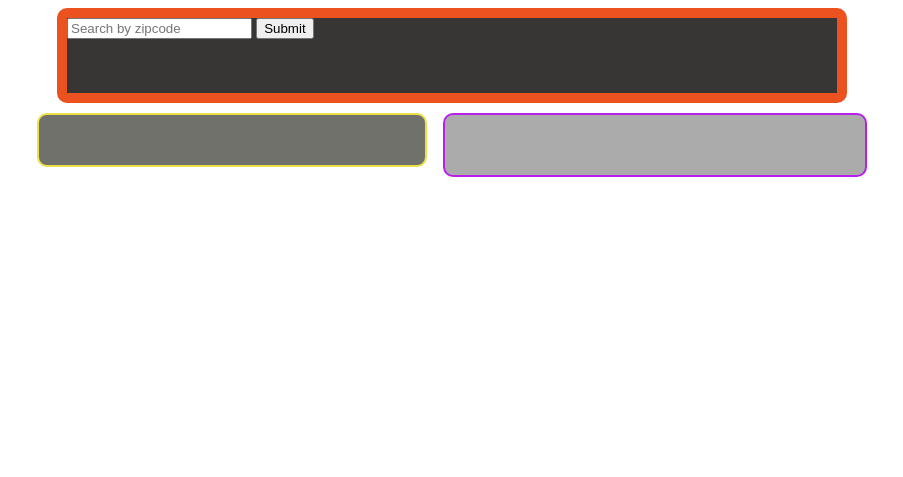
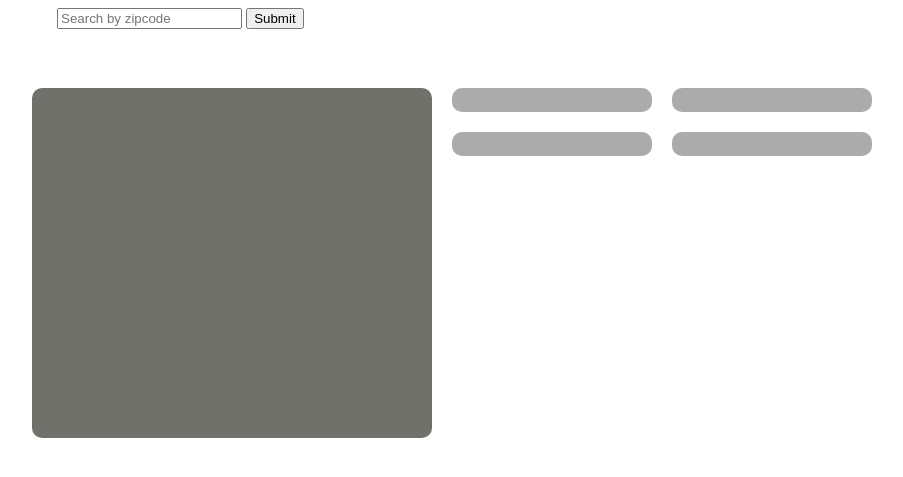
Before and after one commit to MegStClair/Weather-App, a Flask app: page / in a window 1280 px wide. Shown: the top 477 px of the page, without its empty margins (188-1091 px from the left). Run offline with Flask 2, Linux system fonts and the light colour scheme.

Commit message:
final layout styling

```diff
--- a/static/css/style.css
+++ b/static/css/style.css
@@ -4,7 +4,6 @@ body {
     font-size: 13px;
     color:#333
 }
-
 
 p {
     padding: 10px;
@@ -23,9 +22,6 @@ p {
 
 #header {
     height: 75px;
-    background: #373635;
-    border-radius: 10px;
-    border: 10px solid #eb521f;
     margin: 5px;
 }
 
@@ -35,26 +31,21 @@ p {
 
 #current-container {
     width: 400px;
+    height: 350px;
     float: left;
     margin: 0 auto;
     text-align: center;
+    background: #71716b;
+    border-radius: 10px;
 }
 
 .current {
-    background: #71716b;
-    border-radius: 10px;
-    border: 2px solid #ebe048;
-    margin: 5px;
     padding: 25px;
 }
 
-
 #forecast-container {
+    height: 350px;
     width: 420px;
-    background: #acabac;
-    border-radius: 10px;
-    border: 2px solid #b81feb;
-    margin: 5px;
     float: right;
     text-align: center;
 }
@@ -63,20 +54,18 @@ p {
     display: grid;
     grid-template-columns: auto auto;
     grid-gap: 20px;
-    padding: 20px;
 }
-/*
+
 .forecast-days {
-    width: 35%;
-    float: left;
-    padding: 20px 30px;
- } */
+    background: #acabac;
+    border-radius: 10px;
+    padding: 12px;
+ }
 
 .side-by-side {
     width: 40%;
     float: left;
 }
-
 
 #icon-day_1, #icon-day_2, #icon-day_3, #icon-day_4 {
     height: 45px;
@@ -88,10 +77,23 @@ p {
     margin-left: 20px;
 }
 
-#temp-right-day_1, #temp-right-day_2, #temp-right-day_3, #temp-right-day_4 {
+#temp-left {
+    text-align: left;
+    margin-left: 20px;
+}
+
+#temp-right-day_1, #temp-right-day_2, #temp-right-day_3, #temp-right-day_4, #temp-right {
     text-align: right;
 }
 
 .weather-details {
     display: inline-block;
 }
+
+#sun {
+    margin-top: 20px;
+}
+
+#temp-details {
+    padding: 20px;
+}
--- a/static/js/weather.js
+++ b/static/js/weather.js
@@ -19,12 +19,10 @@ weatherData.addEventListener('submit', (evt) => {
       document.querySelector('.current').innerHTML =
         `
         <div id="date"><h1>${result['0']['date']}</h1></div>
-        <div class="side-by-side">
-          <img id="icon" src='http://openweathermap.org/img/w/${result['0']['icon']}.png'></img></div>
-          <div id="temp">
-            <h1>${result['0']['temp']}&#8457;</h1>
-            <h3>${result['0']['weather']}</h3>
-          </div>
+        <h1>${result['0']['temp']}&#8457;</h1>
+        <div class="weather-details">
+          <img class="side-by-side" id="icon" src='http://openweathermap.org/img/w/${result['0']['icon']}.png' style="height:45px; width:45px"></img>
+          <div class="side-by-side" id="temp"><h3>${result['0']['weather']}</h3></div>
         </div>
         <div id="temp-details">
           <div class="side-by-side" id="temp-left">
@@ -37,11 +35,15 @@ weatherData.addEventListener('submit', (evt) => {
             ${result['0']['temp_max']}&#8457;<br>
             ${result['0']['humidity']}%
           </div>
+        </div>
+        <div class="weather-details">
           <div id="sun">
           ${result['0']['sunrise']} <svg xmlns="http://www.w3.org/2000/svg" width="35" height="35" fill="currentColor" class="bi bi-sunrise" viewBox="0 0 16 16"><path d="M7.646 1.146a.5.5 0 0 1 .708 0l1.5 1.5a.5.5 0 0 1-.708.708L8.5 2.707V4.5a.5.5 0 0 1-1 0V2.707l-.646.647a.5.5 0 1 1-.708-.708l1.5-1.5zM2.343 4.343a.5.5 0 0 1 .707 0l1.414 1.414a.5.5 0 0 1-.707.707L2.343 5.05a.5.5 0 0 1 0-.707zm11.314 0a.5.5 0 0 1 0 .707l-1.414 1.414a.5.5 0 1 1-.707-.707l1.414-1.414a.5.5 0 0 1 .707 0zM8 7a3 3 0 0 1 2.599 4.5H5.4A3 3 0 0 1 8 7zm3.71 4.5a4 4 0 1 0-7.418 0H.499a.5.5 0 0 0 0 1h15a.5.5 0 0 0 0-1h-3.79zM0 10a.5.5 0 0 1 .5-.5h2a.5.5 0 0 1 0 1h-2A.5.5 0 0 1 0 10zm13 0a.5.5 0 0 1 .5-.5h2a.5.5 0 0 1 0 1h-2a.5.5 0 0 1-.5-.5z"/></svg>
           <svg xmlns="http://www.w3.org/2000/svg" width="35" height="35" fill="currentColor" class="bi bi-sunset-fill" viewBox="0 0 16 16"><path d="M7.646 4.854a.5.5 0 0 0 .708 0l1.5-1.5a.5.5 0 0 0-.708-.708l-.646.647V1.5a.5.5 0 0 0-1 0v1.793l-.646-.647a.5.5 0 1 0-.708.708l1.5 1.5zm-5.303-.51a.5.5 0 0 1 .707 0l1.414 1.413a.5.5 0 0 1-.707.707L2.343 5.05a.5.5 0 0 1 0-.707zm11.314 0a.5.5 0 0 1 0 .706l-1.414 1.414a.5.5 0 1 1-.707-.707l1.414-1.414a.5.5 0 0 1 .707 0zM11.709 11.5a4 4 0 1 0-7.418 0H.5a.5.5 0 0 0 0 1h15a.5.5 0 0 0 0-1h-3.79zM0 10a.5.5 0 0 1 .5-.5h2a.5.5 0 0 1 0 1h-2A.5.5 0 0 1 0 10zm13 0a.5.5 0 0 1 .5-.5h2a.5.5 0 0 1 0 1h-2a.5.5 0 0 1-.5-.5z"/></svg>
           ${result['0']['sunset']}
-          </div>`
+          </div>
+        </div>`
+
 
       document.querySelector('#day1').innerHTML =
         `<div id="date-day_1"><h2>${result['1']['date_1']}</h2></div>
```
